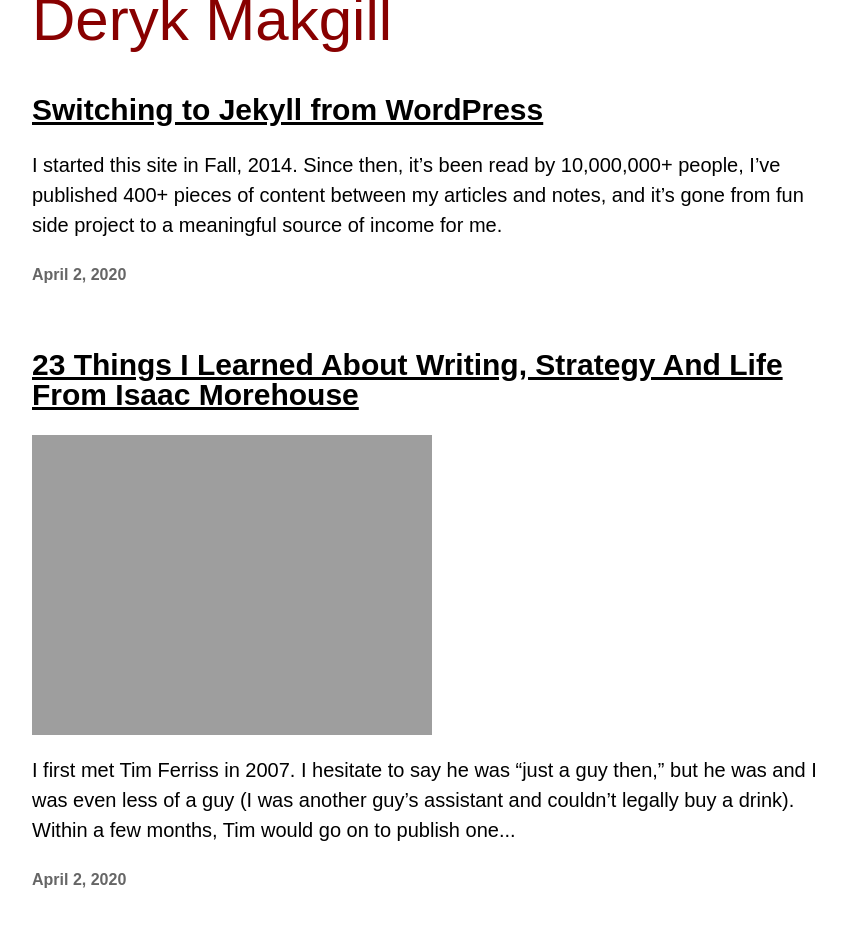
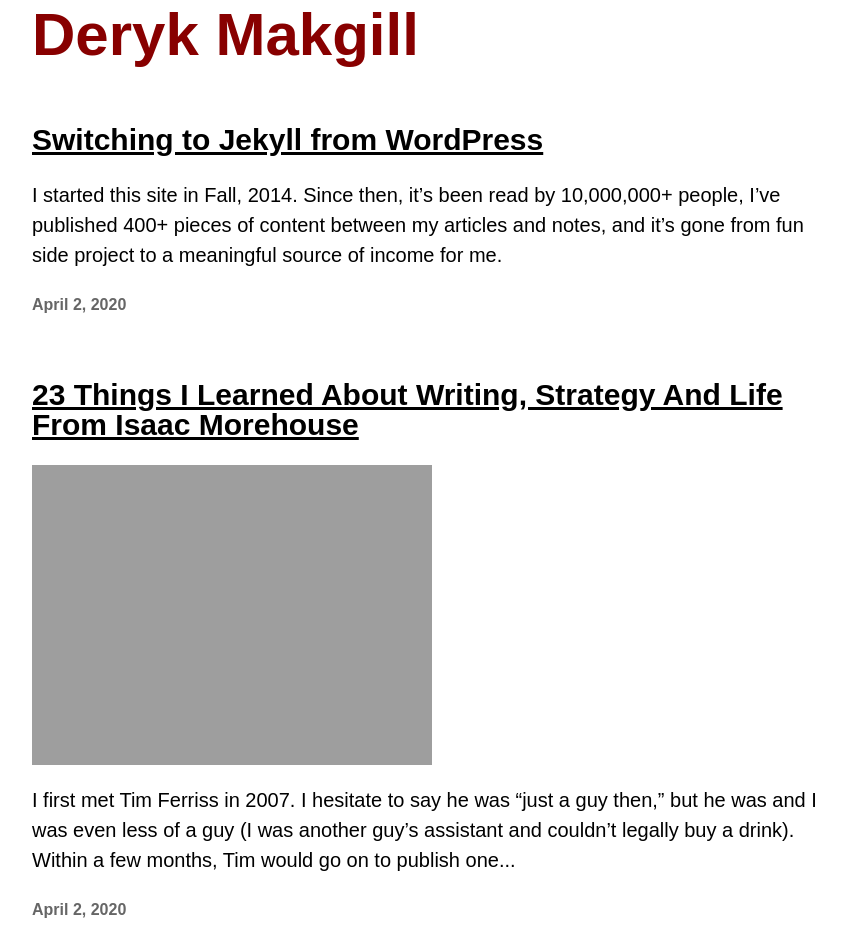
Before and after one commit to derykmakgill/vm, a Jekyll site: the page built from index.html, in a window 1280 px wide. Shown: the top 952 px of the page, without its empty margins (208-1054 px from the left). Built offline with Jekyll 4.4.1, drawn with Linux system fonts in a browser that asks for light colours; some web fonts are replaced; the list of posts is cut into pages by our own code.

Commit message:
Update default.html

```diff
--- a/_layouts/default.html
+++ b/_layouts/default.html
@@ -224,14 +224,15 @@
 
 section#masthead p {
 	margin:0;
-	font-weight: 0;
+	font-weight: 600;
+    line-height: 1em;
 }
 section#masthead p a{
 	color:#800;
 }
 
 @media screen and (max-width: 440px){
-	section#masthead p{
+	section#masthead p {
 		font-size:2em;
 	}
 	div.presentation_summary img{
```
